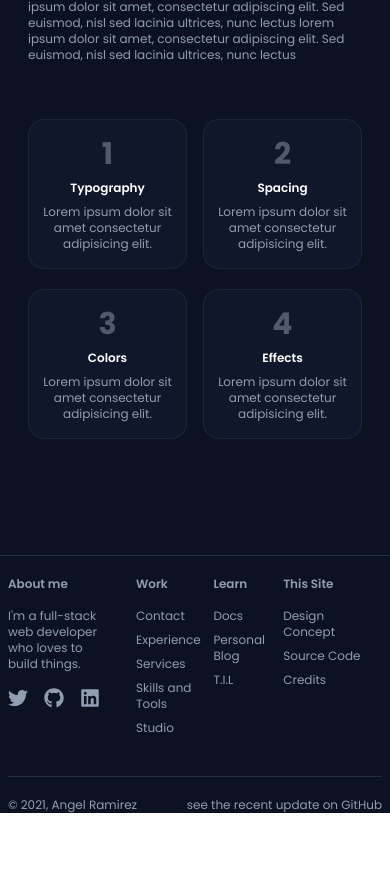
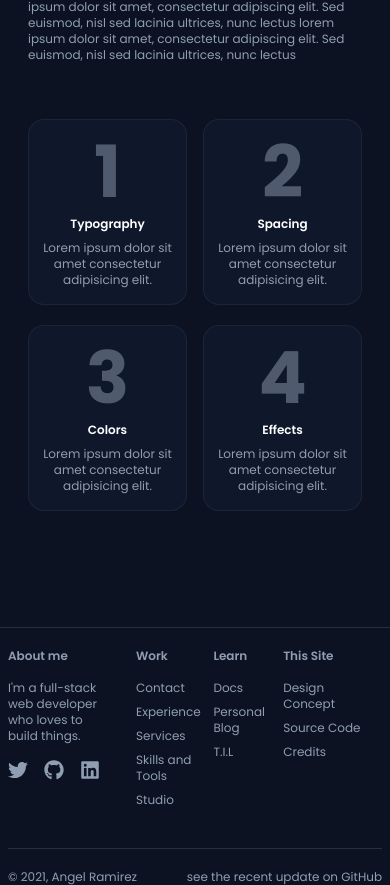
Before and after one commit to ImJars/Development-full-coding, a React (Vite) app: page / in a window 390 px wide. Shown: the part 1605-2490 px from the top of the page. Before the commit the page ends 2418 px from the top, so only its background shows below. Built offline with nearby package versions, Linux system fonts and the light colour scheme.

Commit message:
Update card-number.jsx

```diff
--- a/src/components/home/card-number.jsx
+++ b/src/components/home/card-number.jsx
@@ -15,7 +15,7 @@ function CardNumber({ number, title, text }) {
                         className='flex justify-center items-center'
                     >
                         <h1
-                            className='text-3xl sm:text-7xl font-bold text-text-general opacity-50'
+                            className='text-7xl font-bold text-text-general opacity-50'
                         >
                             { number }
                         </h1>
```
